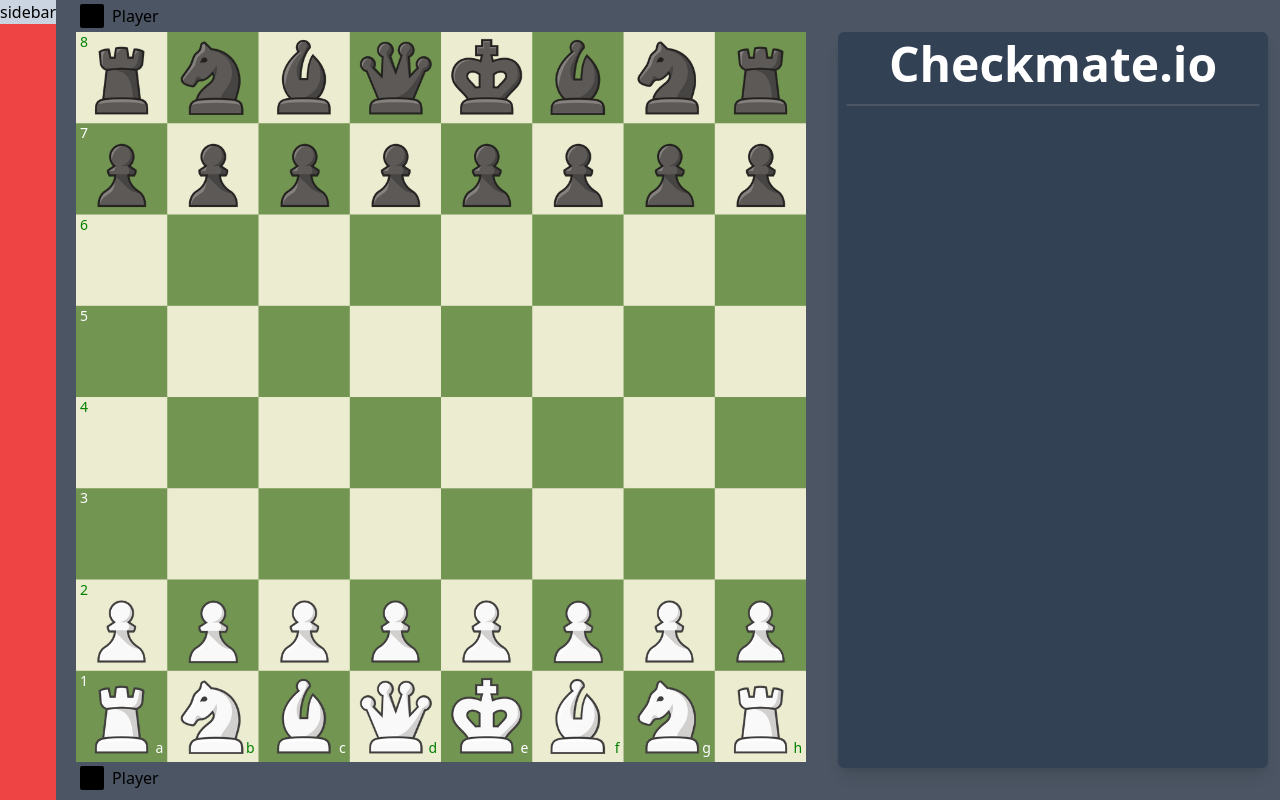
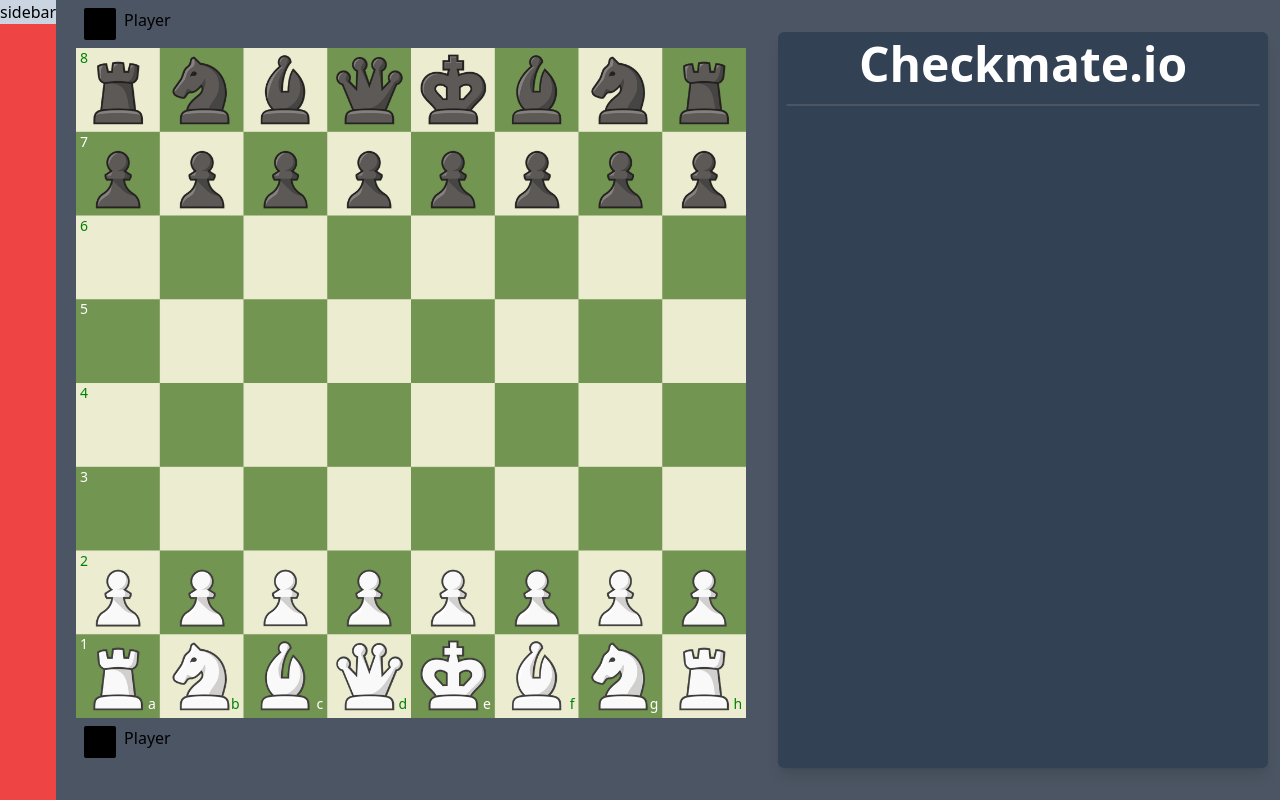
Before and after one commit to vidit-od/Checkmate.io, a React (Vite) app in the folder Frontend/: page / in a window 1280 px wide. Built offline with nearby package versions, Linux system fonts and the light colour scheme.

Commit message:
square responsive temp solution

```diff
--- a/Frontend/packages/Components/NameCard.tsx
+++ b/Frontend/packages/Components/NameCard.tsx
@@ -1,8 +1,8 @@
 function NameCard(){
     return (
        <>
-        <div className="flex p-1">
-            <div className="bg-black w-6 h-6 rounded-sm">.</div>
+        <div className="flex p-2 h-[6%]">
+            <div className="bg-black h-full aspect-square rounded-sm">.</div>
             <div className="mx-2"> Player</div>
         </div>
        </>
--- a/Frontend/packages/atoms/atom.ts
+++ b/Frontend/packages/atoms/atom.ts
@@ -8,9 +8,11 @@
         return 64;
     }
 
-    const totalWidth = window.innerWidth - 100;
-    const totalHeight = window.innerHeight - 70;
-    return Math.min(totalHeight, totalWidth) / 8;
+    const totalHeight = window.outerHeight;
+    const totalWidth = window.outerWidth;
+    const SquareSize = Math.min(totalHeight -130, totalWidth-100) / 8
+    console.log(SquareSize , (totalHeight < totalWidth) ? "Height"  : "width", "Height", totalHeight , "width", totalWidth);
+    return SquareSize;
 };
 
 export const boardStateAtom = atom({
```
